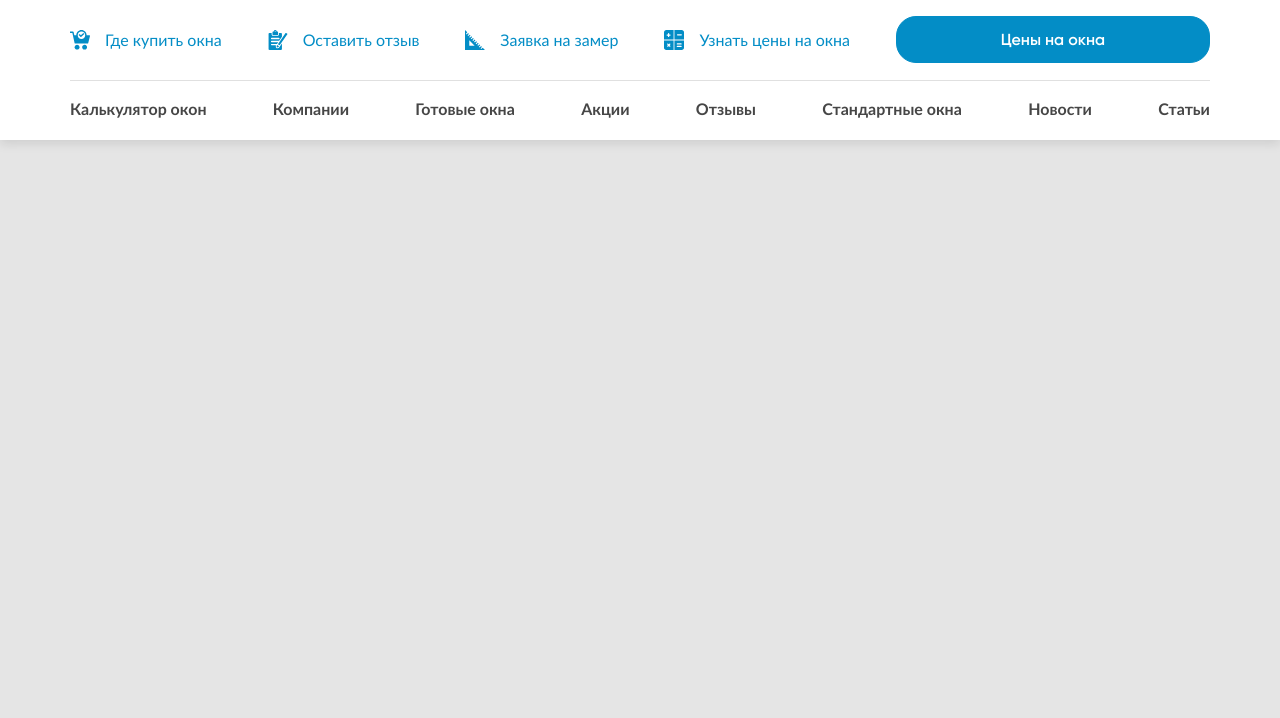
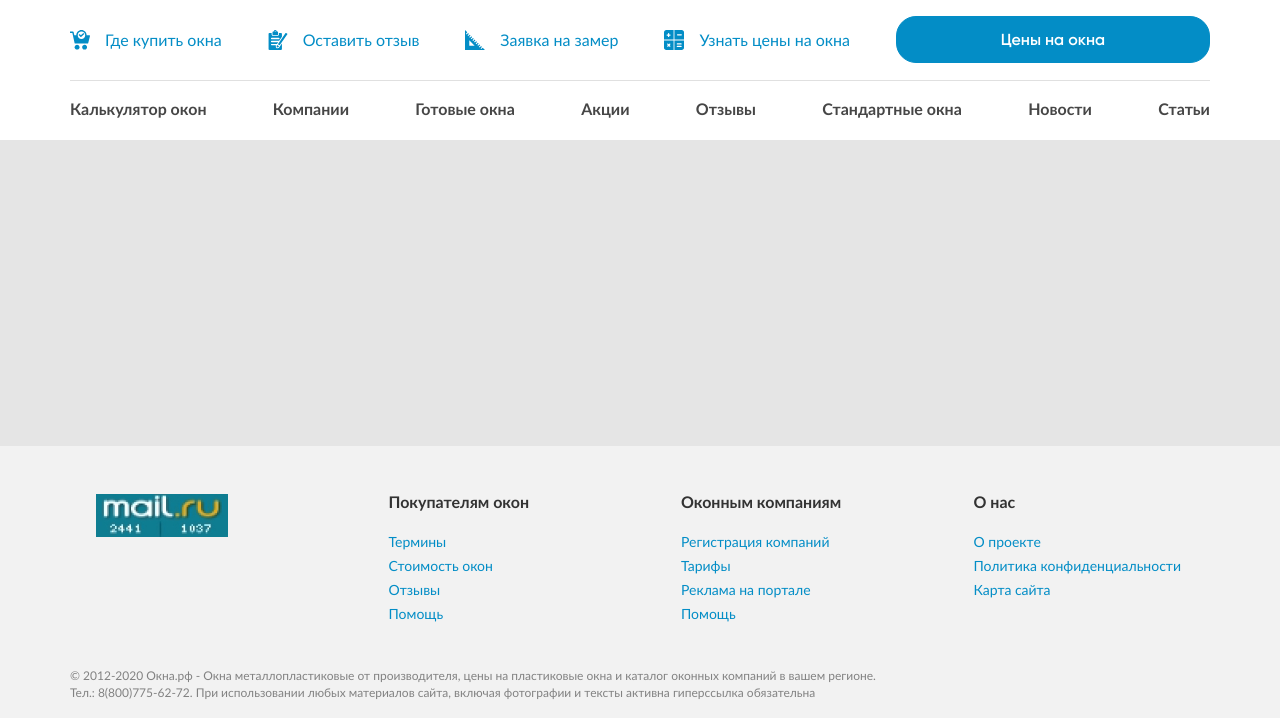
Before and after one commit to denis-snitko/okna, a website: page #src/index.html in a window 1280 px wide. Shown: the part 82-800 px from the top of the page. Drawn offline with nearby package versions, Linux system fonts and the light colour scheme; files that its build step writes are made by us from their sources; files whose address does not match are found by name; a web font is replaced by a local one.

Commit message:
Add s-footer

```diff
--- a/#src/index.html
+++ b/#src/index.html
@@ -10,10 +10,20 @@
 </head>
 
 <body>
-    <!-- Header -->
-    @@include('modules/s-header/_s-header.html')
-    <!-- End Header -->
+    <div class="main-body">
+        <!-- Header -->
+        @@include('modules/s-header/_s-header.html')
+        <!-- End Header -->
 
+        <!-- Main-content -->
+        <main class="main-content"></main>
+        <!-- End Main-content -->
+
+        <!-- Footer -->
+        @@include('modules/s-footer/_s-footer.html')
+        <!-- End Footer -->
+
+    </div>
     <script src="./js/vendors.js"></script>
     <script src="./js/main.js"></script>
 </body>
--- a/#src/modules/_modules.scss
+++ b/#src/modules/_modules.scss
@@ -1,3 +1,7 @@
 /* Header */
 @import "./s-header/s-header";
 /* End Header */
+
+/* Footer */
+@import "./s-footer/s-footer";
+/* End Footer */
--- /dev/null
+++ b/#src/modules/s-footer/_s-footer.html
@@ -0,0 +1,63 @@
+<footer class="footer">
+    <div class="container">
+        <div class="footer__row">
+            <div class="footer__col">
+                <img class="footer__counter" src="./img/counter.jpg" alt="">
+            </div>
+            <div class="footer__col">
+                <h4 class="footer__menu-title">Покупателям окон</h4>
+                <ul class="footer__menu">
+                    <li class="footer__menu-item">
+                        <a href="#">Термины</a>
+                    </li>
+                    <li class="footer__menu-item">
+                        <a href="#">Стоимость окон</a>
+                    </li>
+                    <li class="footer__menu-item">
+                        <a href="#">Отзывы</a>
+                    </li>
+                    <li class="footer__menu-item">
+                        <a href="#">Помощь</a>
+                    </li>
+                </ul>
+            </div>
+            <div class="footer__col">
+                <h4 class="footer__menu-title">Оконным компаниям</h4>
+                <ul class="footer__menu">
+                    <li class="footer__menu-item">
+                        <a href="#">Регистрация компаний</a>
+                    </li>
+                    <li class="footer__menu-item">
+                        <a href="#">Тарифы</a>
+                    </li>
+                    <li class="footer__menu-item">
+                        <a href="#">Реклама на портале</a>
+                    </li>
+                    <li class="footer__menu-item">
+                        <a href="#">Помощь</a>
+                    </li>
+                </ul>
+            </div>
+            <div class="footer__col">
+                <h4 class="footer__menu-title">О нас</h4>
+                <ul class="footer__menu">
+                    <li class="footer__menu-item">
+                        <a href="#">О проекте</a>
+                    </li>
+                    <li class="footer__menu-item">
+                        <a href="#">Политика конфиденциальности</a>
+                    </li>
+                    <li class="footer__menu-item">
+                        <a href="#">Карта сайта</a>
+                    </li>
+                </ul>
+            </div>
+        </div>
+        <div class="footer__copyright">
+            <p>&copy; 2012-2020 Окна.рф - Окна металлопластиковые от производителя, цены на пластиковые окна и каталог
+                оконных компаний в вашем регионе.</p>
+            <p>Тел.: 8(800)775-62-72. При использовании любых материалов сайта, включая фотографии и тексты активна
+                гиперссылка обязательна</p>
+        </div>
+    </div>
+</footer>
--- /dev/null
+++ b/#src/modules/s-footer/_s-footer.scss
@@ -0,0 +1,84 @@
+.footer {
+    padding: 48px 0 15px 0;
+    background-color: #f2f2f2;
+    // .footer__row
+
+    &__row {
+        @include row-flex();
+
+        padding-bottom: 40px;
+
+        @include md-block() {
+            padding-bottom: 0;
+        }
+    }
+
+    // .footer__col
+
+    &__col {
+        @include col();
+        @include size(3);
+        @include size-md(6);
+
+        padding: 0 26px;
+
+        @include md-block() {
+            margin-bottom: 30px;
+            padding: 0;
+        }
+    }
+
+    // .footer__counter
+
+    &__counter {
+        width: 132px;
+        height: 43px;
+    }
+
+    // .footer__menu-title
+
+    &__menu-title {
+        margin-bottom: 20px;
+
+        font-weight: 600;
+        font-size: 16px;
+
+        color: #333333;
+
+        @include md-block() {
+
+            font-size: 14px;
+        }
+    }
+
+    // .footer__menu
+
+    &__menu {
+    }
+
+    // .footer__menu-item
+
+    &__menu-item {
+        margin: 5px 0;
+
+        a {
+            font-size: 14px;
+            color: $base-blue;
+
+            &:hover {
+                text-decoration: underline;
+            }
+        }
+    }
+
+    &__copyright {
+        font-size: 12px;
+        line-height: 14px;
+
+        color: #828282;
+
+        p {
+            margin-bottom: 3px;
+        }
+    }
+}
--- a/#src/scss/base/_base.scss
+++ b/#src/scss/base/_base.scss
@@ -1,10 +1,16 @@
-body {
+.main-body {
+    display: flex;
+    flex-direction: column;
+    min-height: 100%;
+}
+
+.main-content {
+    flex: 1 1 auto;
     background-color: #e5e5e5;
 }
 
 a {
     transition: $base-transition;
-
 }
 
 .container {
```
Also changed, not shown: docs/index.html (+75 -3 lines), #src/img/counter.jpg (added), docs/css/main.css, docs/img/counter.jpg (added).
